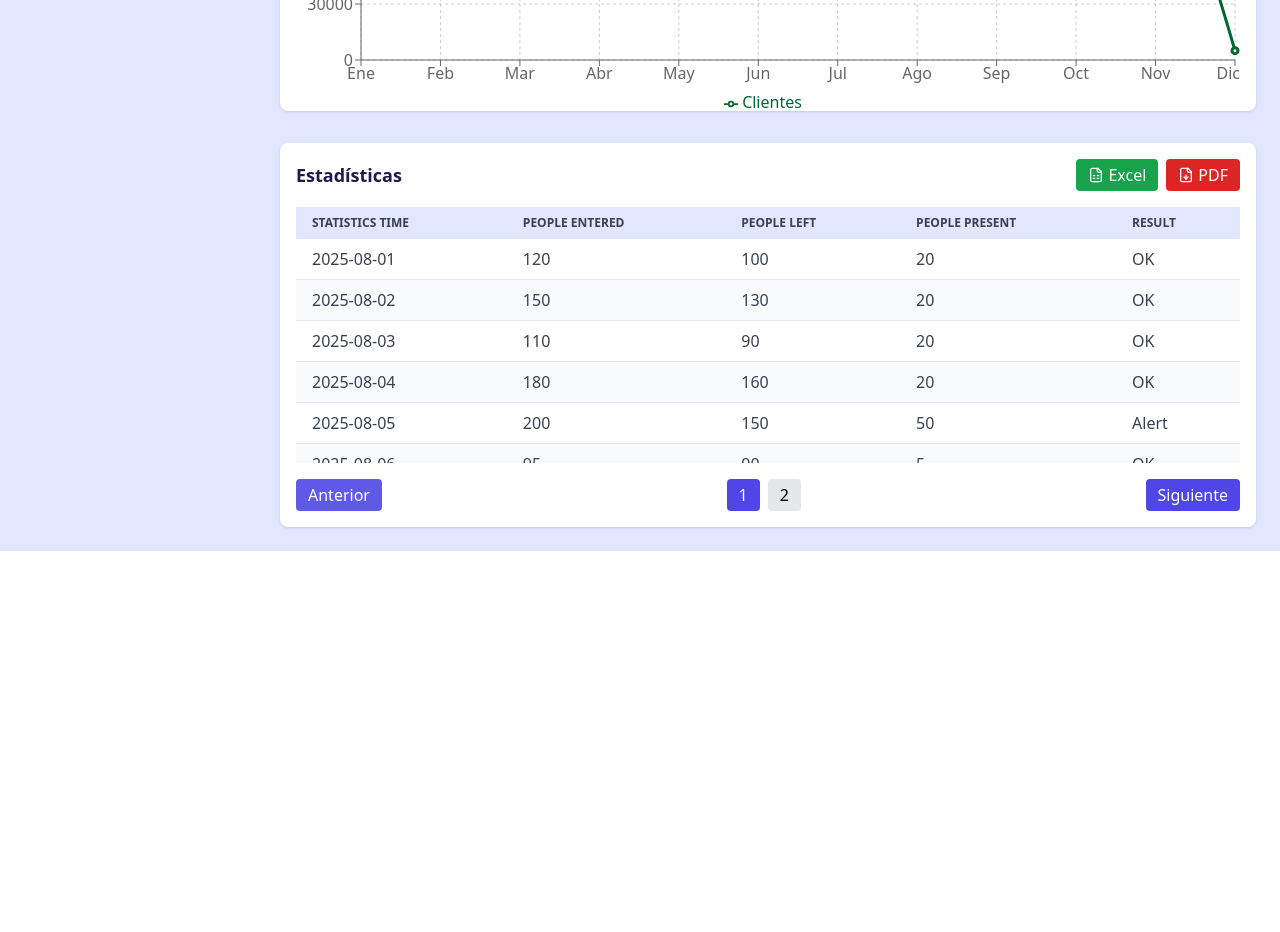
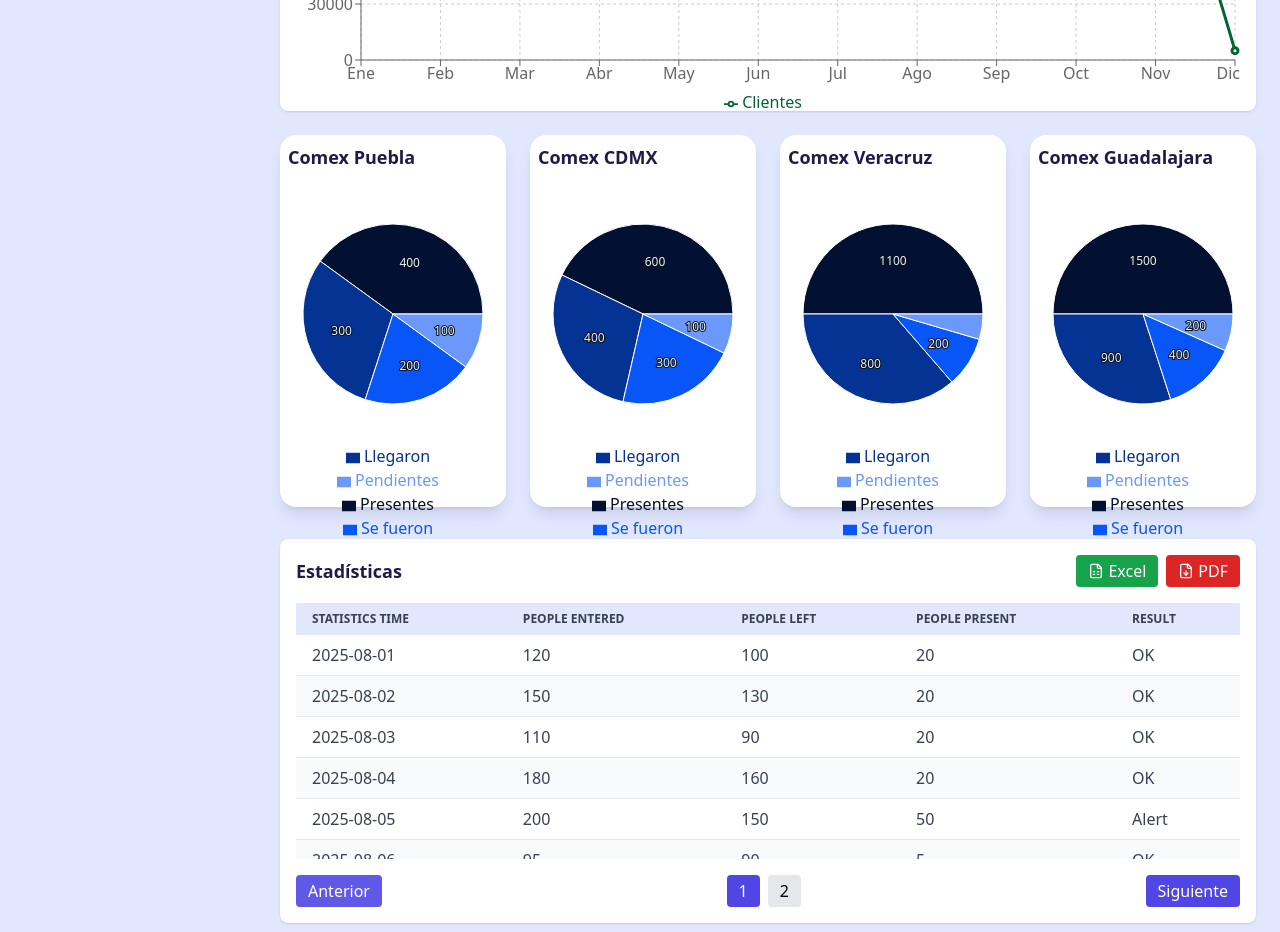
Before and after one commit to Velasco-Tecnosinergia/FrontEnd-Comex, a React (Vite) app in the folder login-app/: page /dashboard in a window 1280 px wide. Shown: the part 820-1752 px from the top of the page. Before the commit the page ends 1371 px from the top, so only its background shows below. Built offline with nearby package versions, Linux system fonts and the light colour scheme.

Commit message:
feat(dashboard): add pie chart component with sample data

```diff
--- /dev/null
+++ b/login-app/src/components/PieChartCard.tsx
@@ -0,0 +1,74 @@
+import { PieChart, Pie, Cell, Tooltip, Legend, ResponsiveContainer } from "recharts";
+
+interface PieChartCardProps {
+  title: string;
+  data: { name: string; value: number }[];
+}
+
+const COLORS = ["#021132", "#053394", "#0855F8", "#6A99FB", "#6F42C1"];
+
+// Label centrado dentro de la porción
+const RADIAN = Math.PI / 180;
+const renderLabel = ({
+  cx,
+  cy,
+  midAngle,
+  innerRadius,
+  outerRadius,
+  percent,
+  value,
+}: any) => {
+  // si la porción es muy pequeña, no mostramos label
+  if (percent < 0.06) return null;
+
+  const r = innerRadius + (outerRadius - innerRadius) * 0.6;
+  const x = cx + r * Math.cos(-midAngle * RADIAN);
+  const y = cy + r * Math.sin(-midAngle * RADIAN);
+
+  return (
+    <text
+      x={x}
+      y={y}
+      textAnchor="middle"
+      dominantBaseline="central"
+      fontSize={12}
+      fill="#E5F2FF"
+      stroke="#0b0f19" // contorno oscuro para mejorar contraste
+      strokeWidth={2}
+      style={{ paintOrder: "stroke" }}
+    >
+      {value}
+      {/* Si prefieres porcentaje: {Math.round(percent * 100)}% */}
+    </text>
+  );
+};
+
+export default function PieChartCard({ title, data }: PieChartCardProps) {
+  return (
+    <div className="bg-white p-2 rounded-2xl shadow-lg">
+      <h2 className="text-lg text-indigo-950 font-bold mb-2">{title}</h2>
+      <div className="h-80">
+        <ResponsiveContainer width="100%" height="100%">
+          <PieChart>
+            <Pie
+              data={data}
+              dataKey="value"
+              nameKey="name"
+              cx="50%"
+              cy="50%"
+              outerRadius={90}
+              labelLine={false}
+              label={renderLabel}
+            >
+              {data.map((_, index) => (
+                <Cell key={`cell-${index}`} fill={COLORS[index % COLORS.length]} />
+              ))}
+            </Pie>
+            <Tooltip />
+            <Legend verticalAlign="bottom" height={50} />
+          </PieChart>
+        </ResponsiveContainer>
+      </div>
+    </div>
+  );
+}
--- /dev/null
+++ b/login-app/src/data/pieData1.ts
@@ -0,0 +1,6 @@
+export const pieData1 = [
+  { name: "Presentes", value: 400 },
+  { name: "Llegaron", value: 300 },
+  { name: "Se fueron", value: 200 },
+  { name: "Pendientes", value: 100 },
+];
--- /dev/null
+++ b/login-app/src/data/pieData2.ts
@@ -0,0 +1,6 @@
+export const pieData2 = [
+  { name: "Presentes", value: 600 },
+  { name: "Llegaron", value: 400 },
+  { name: "Se fueron", value: 300 },
+  { name: "Pendientes", value: 100 },
+];
--- /dev/null
+++ b/login-app/src/data/pieData3.ts
@@ -0,0 +1,6 @@
+export const pieData3 = [
+  { name: "Presentes", value: 1100 },
+  { name: "Llegaron", value: 800 },
+  { name: "Se fueron", value: 200 },
+  { name: "Pendientes", value: 100 },
+];
--- /dev/null
+++ b/login-app/src/data/pieData4.ts
@@ -0,0 +1,6 @@
+export const pieData4 = [
+  { name: "Presentes", value: 1500 },
+  { name: "Llegaron", value: 900 },
+  { name: "Se fueron", value: 400 },
+  { name: "Pendientes", value: 200 },
+];
--- a/login-app/src/pages/DashboardPage.tsx
+++ b/login-app/src/pages/DashboardPage.tsx
@@ -2,9 +2,14 @@
 import Card from "../components/Card";
 import BarChartCard from "../components/BarChartCard";
 import LineChartCard from "../components/LineChartCard";
+import PieChartCard from "../components/PieChartCard";
 import { barData } from "../data/barData";
 import { lineData } from "../data/lineData";
 import Table from "../components/Table";
+import { pieData1 } from "../data/pieData1";
+import { pieData2 } from "../data/pieData2";
+import { pieData3 } from "../data/pieData3";
+import { pieData4 } from  "../data/pieData4"
 
 export default function Dashboard() {
   return (
@@ -23,6 +28,13 @@
         <LineChartCard title="Clientes Totales" data={lineData} />
       </div>
 
+      <div className="grid grid-cols-1 lg:grid-cols-4 gap-6 mt-6">
+        <PieChartCard title="Comex Puebla" data={pieData1} />
+        <PieChartCard title="Comex CDMX" data={pieData2} />
+        <PieChartCard title="Comex Veracruz" data={pieData3} />
+        <PieChartCard title="Comex Guadalajara" data={pieData4} />
+      </div>
+
       {/* Tabla */}
       <div className="pt-8">
         <Table />
```
